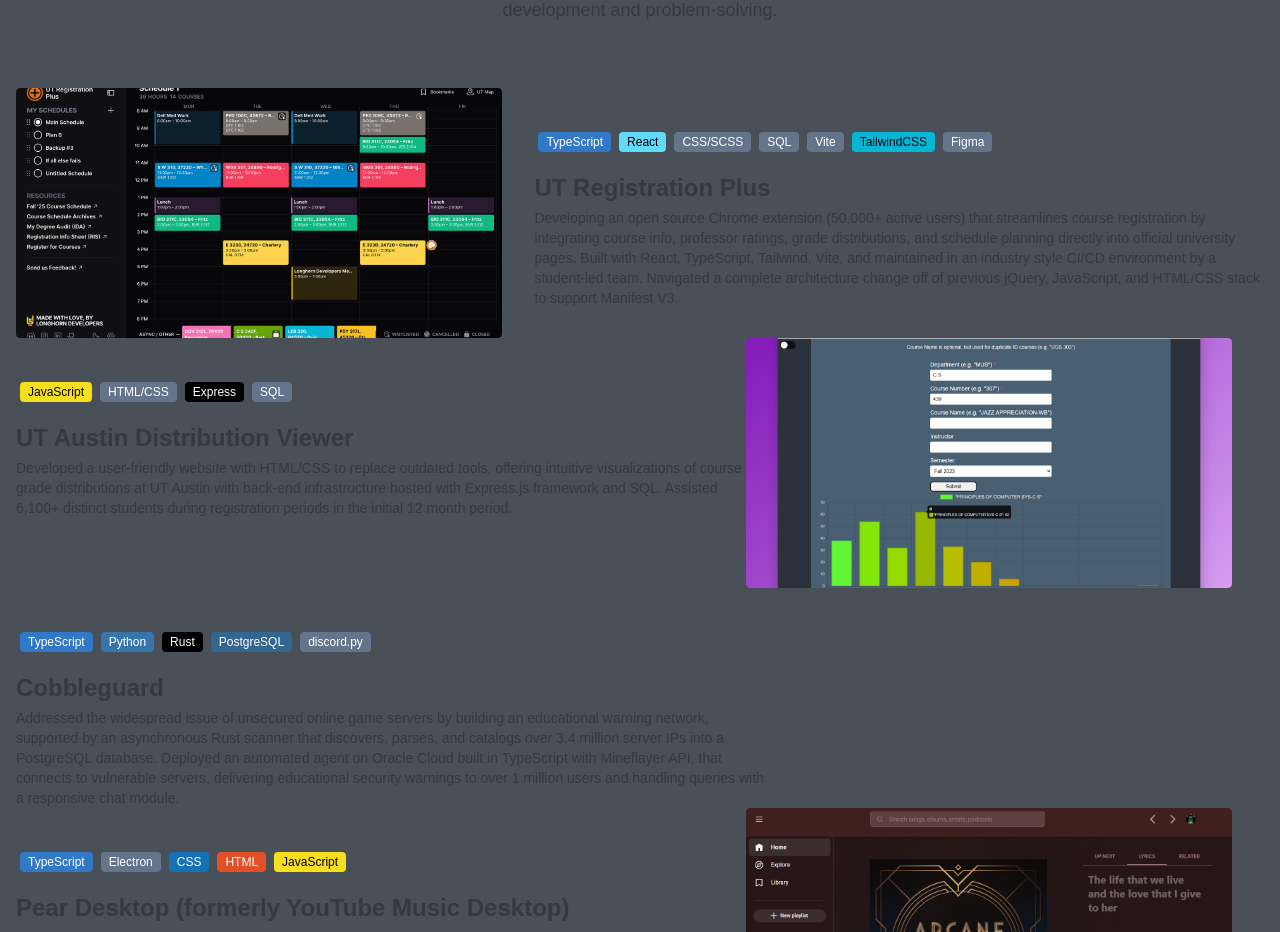
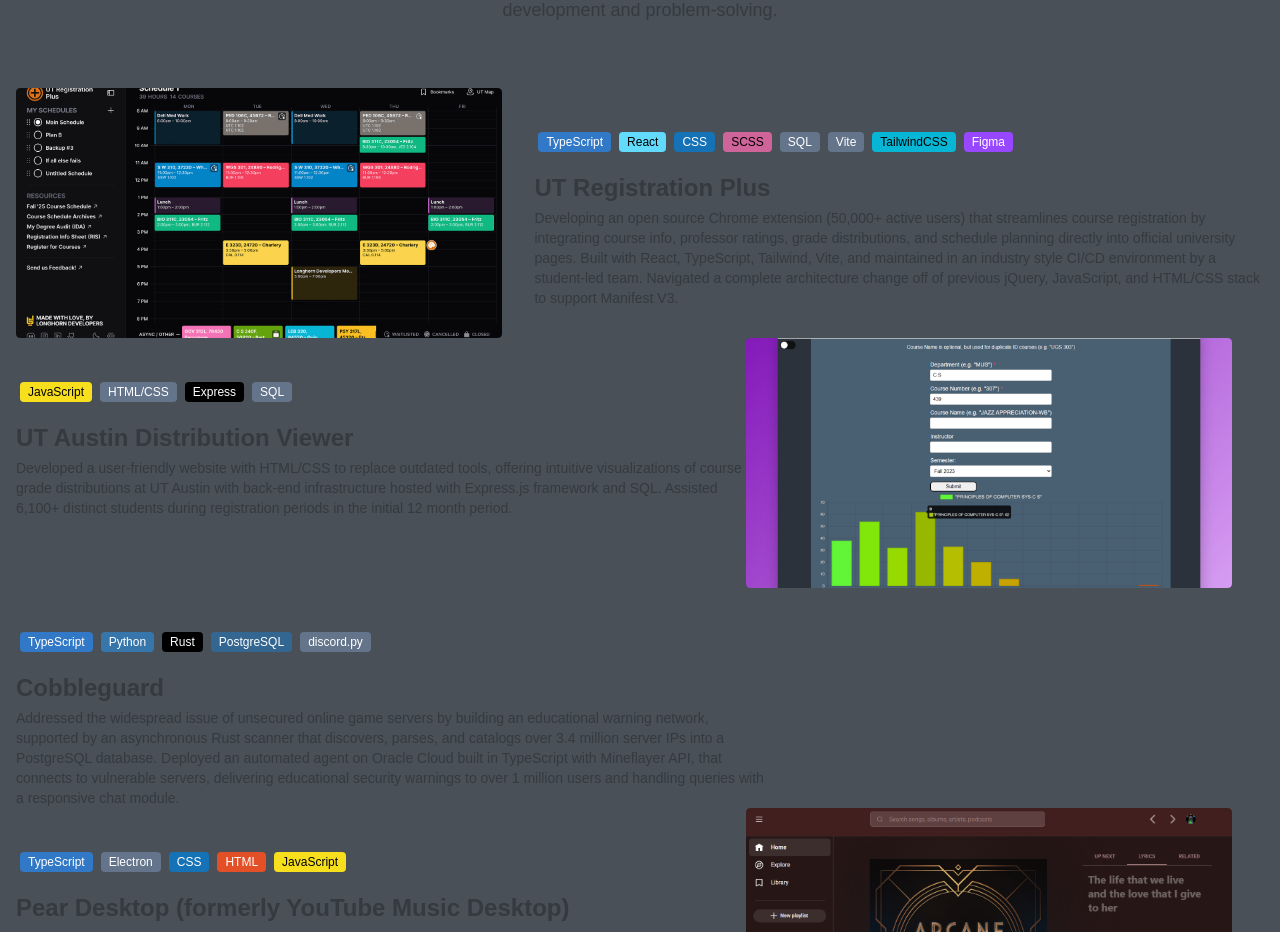
Before and after one commit to DereC4/derek-chen-website, a Next.js app: page / in a window 1280 px wide. Shown: the part 1760-2692 px from the top of the page. Built offline with nearby package versions, Linux system fonts and the light colour scheme.

Commit message:
feat: new tech colors and personal projects from hacktexas 2022 and hacktexas 2023 with akhilesh bitla bersam basagaoglu brian jiang kshitij kapour

```diff
--- a/src/data/personalProjects.ts
+++ b/src/data/personalProjects.ts
@@ -14,7 +14,7 @@
         title: 'UT Registration Plus',
         description: `Developing an open source Chrome extension (50,000+ active users) that streamlines course registration by integrating course info, professor ratings, grade distributions, and schedule planning directly into official university pages. Built with React, TypeScript, Tailwind, Vite, and maintained in an industry style CI/CD environment by a student-led team. Navigated a complete architecture change off of previous jQuery, JavaScript, and HTML/CSS stack to support Manifest V3.`,
         image: '/images/projects/ut-registration-plus.png',
-        technologies: ['TypeScript', 'React', 'CSS/SCSS', 'SQL', 'Vite', 'TailwindCSS', 'Figma'],
+        technologies: ['TypeScript', 'React', 'CSS', 'SCSS', 'SQL', 'Vite', 'TailwindCSS', 'Figma'],
         href: '/projects/ut-registration-plus',
         period: 'Dec 2023 – Present',
     },
@@ -138,4 +138,32 @@
         href: 'https://github.com/Derec-Mods/Guests',
         period: 'TBD',
     },
+    {
+        id: 'trove',
+        title: 'Trove: The Lost & Found App',
+        description: `Trove is a virtual service platform that allows college students to report lost items and claim valuables through a student network. Built with three teammates in 24 hours for HackTX 2022, where we won Best Overall Beginner Hack Award out of 75 teams. Demo: https://www.youtube.com/watch?v=Zl_hXwML1_o`,
+        image: '/images/projects/trove.png',
+        technologies: ['React', 'JavaScript', 'HTML/CSS', 'Java', 'MongoDB', 'Spring Boot', 'Figma'],
+        href: 'https://devpost.com/software/found-b1p3x7',
+        period: 'Oct 2022 – Oct 2022',
+    },
+    {
+        id: 'accountech',
+        title: 'AccounTech',
+        description: `AccounTech is a GPT-4 powered virtual accountant for credit/debit cardholders to assist with personal finances. It uses a reactive feedback system that gives immediate feedback on each transaction. Built in 24 hours with three teammates for HackTX 2023 (Hosted by Freetail Hackers). Demo: https://www.youtube.com/watch?v=NWfa8gtDus8`,
+        image: '/images/projects/accountech.png',
+        technologies: [
+            'React',
+            'JavaScript',
+            'HTML',
+            'CSS',
+            'TailwindCSS',
+            'Node.js',
+            'GPT-4',
+            'Google Cloud Platform',
+            'Figma',
+        ],
+        href: 'https://devpost.com/software/accoun-tech',
+        period: 'Oct 2023 – Oct 2023',
+    },
 ];
--- a/src/lib/technologyColors.ts
+++ b/src/lib/technologyColors.ts
@@ -61,6 +61,7 @@
   'GraphQL': '#e10098',
   'REST API': '#61dafb',
   'tRPC': '#398ccb',
+  'Figma': '#9747FF',
 
   // Mobile
   'React Native': '#61dafb',
```
